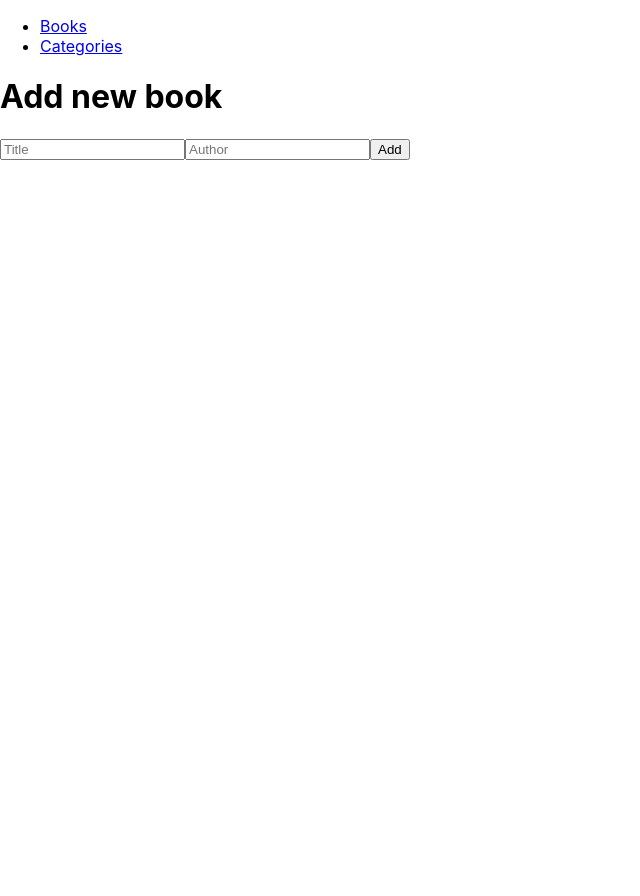
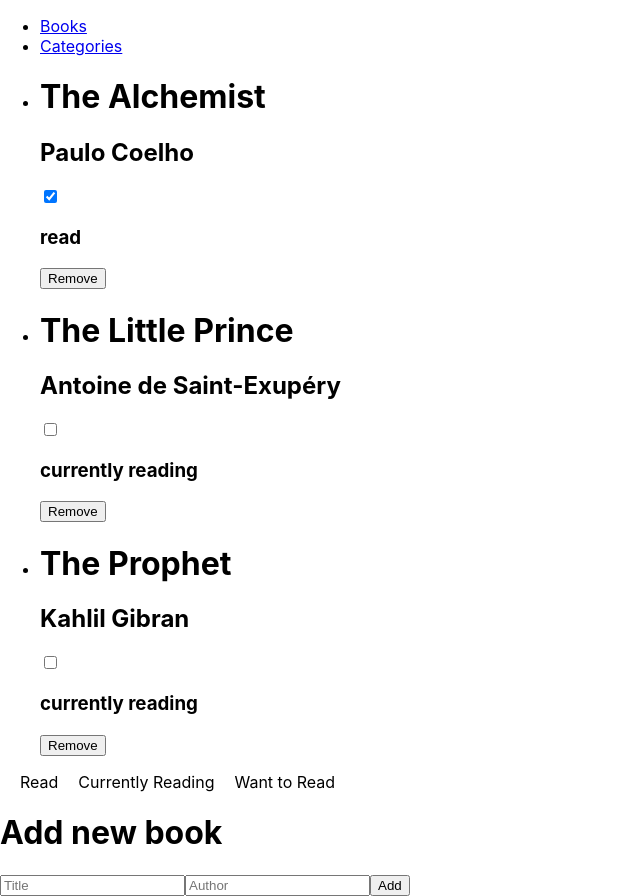
Before and after one commit to didierganthier/bookstore-react, a React (Create React App) app: page / in a window 1280 px wide. Shown: the whole page, without its empty margins (0-640 px from the left). Before the commit the page ends 800 px from the top, so only its background shows below. Built offline with nearby package versions, Linux system fonts and the light colour scheme.

Commit message:
Add toggling

```diff
--- a/package.json
+++ b/package.json
@@ -14,6 +14,7 @@
     "react-router-dom": "^6.4.3",
     "react-scripts": "5.0.1",
     "redux": "^4.2.0",
+    "uuid": "^9.0.0",
     "web-vitals": "^2.1.4"
   },
   "scripts": {
--- a/src/components/Book.js
+++ b/src/components/Book.js
@@ -1,20 +1,31 @@
+/* eslint-disable jsx-a11y/click-events-have-key-events */
+/* eslint-disable jsx-a11y/no-noninteractive-element-interactions */
 import React from 'react';
 import PropTypes from 'prop-types';
+import { useDispatch } from 'react-redux';
+import { removeBook, toggleBook } from '../redux/books/books';
 
 const Book = (props) => {
-  const { title, author } = props;
+  const {
+    id, title, author, progress,
+  } = props;
+  const dispatch = useDispatch();
   return (
-    <div>
+    <li key={id}>
       <h1>{title}</h1>
       <h2>{author}</h2>
-      <button type="button">Remove</button>
-    </div>
+      <input checked={progress === 'read'} type="checkbox" onClick={() => dispatch(toggleBook(id))} />
+      <h3>{progress}</h3>
+      <button type="button" onClick={() => dispatch(removeBook(id))}>Remove</button>
+    </li>
   );
 };
 
 Book.propTypes = {
+  id: PropTypes.string.isRequired,
   title: PropTypes.string.isRequired,
   author: PropTypes.string.isRequired,
+  progress: PropTypes.string.isRequired,
 };
 
 export default Book;
--- a/src/components/InputForm.js
+++ b/src/components/InputForm.js
@@ -1,33 +1,32 @@
 import React, { useState } from 'react';
-import PropTypes from 'prop-types';
+import { useDispatch } from 'react-redux';
+import { v4 as uuidv4 } from 'uuid';
+import { addBook } from '../redux/books/books';
 
-const InputForm = (props) => {
-  const { setBooks, books } = props;
+const InputForm = () => {
+  const dispatch = useDispatch();
 
   const [title, setTitle] = useState('');
   const [author, setAuthor] = useState('');
 
-  const addBook = (e) => {
+  const submitAddBook = (e) => {
     e.preventDefault();
-    const newBook = {
+    dispatch(addBook({
+      id: uuidv4(),
       title,
       author,
-    };
-    setBooks([...books, newBook]);
+    }));
+    setTitle('');
+    setAuthor('');
   };
 
   return (
     <form onSubmit={(e) => addBook(e)}>
-      <input type="text" onChange={(e) => setTitle(e.target.value)} placeholder="Title" />
-      <input type="text" onChange={(e) => setAuthor(e.target.value)} placeholder="Author" />
-      <button type="submit" onClick={(e) => addBook(e)}>Add</button>
+      <input type="text" value={title} onChange={(e) => setTitle(e.target.value)} placeholder="Title" />
+      <input type="text" value={author} onChange={(e) => setAuthor(e.target.value)} placeholder="Author" />
+      <button type="submit" onClick={(e) => submitAddBook(e)}>Add</button>
     </form>
   );
 };
 
-InputForm.propTypes = {
-  books: PropTypes.arrayOf(PropTypes.objectOf(PropTypes.string)).isRequired,
-  setBooks: PropTypes.func.isRequired,
-};
-
 export default InputForm;
--- a/src/index.css
+++ b/src/index.css
@@ -25,3 +25,16 @@ code {
     'Courier New',
     monospace;
 }
+
+.books {
+  display: flex;
+  flex-direction: row;
+  margin: 0%;
+  padding: 0%;
+}
+
+.books li {
+  list-style: none;
+  padding-left: 20px;
+  cursor: pointer;
+}
--- a/src/index.js
+++ b/src/index.js
@@ -2,15 +2,19 @@ import React from 'react';
 import ReactDOM from 'react-dom/client';
 import { BrowserRouter as Router } from 'react-router-dom';
 import './index.css';
+import { Provider } from 'react-redux';
 import App from './App';
 import Navbar from './components/Navbar';
+import configureStore from './redux/configureStore';
 
 const root = ReactDOM.createRoot(document.getElementById('root'));
 root.render(
   <React.StrictMode>
-    <Router>
-      <Navbar />
-      <App />
-    </Router>
+    <Provider store={configureStore}>
+      <Router>
+        <Navbar />
+        <App />
+      </Router>
+    </Provider>
   </React.StrictMode>,
 );
--- a/src/pages/Books.js
+++ b/src/pages/Books.js
@@ -1,23 +1,31 @@
-import React, { useState } from 'react';
+import React from 'react';
+import { useSelector } from 'react-redux';
 import Book from '../components/Book';
 import InputForm from '../components/InputForm';
 
 const Books = () => {
-  const [books, setBooks] = useState([]);
+  const books = useSelector((configureStore) => configureStore.book);
 
   return (
     <div>
       <ul>
         {books.map((book) => (
           <Book
+            id={book.id}
             key={book.toString()}
             title={book.title}
             author={book.author}
+            progress={book.progress}
           />
         ))}
       </ul>
+      <ul className="books">
+        <li>Read</li>
+        <li>Currently Reading</li>
+        <li>Want to Read</li>
+      </ul>
       <h1>Add new book</h1>
-      <InputForm books={books} setBooks={setBooks} />
+      <InputForm />
     </div>
   );
 };
--- a/src/redux/books/books.js
+++ b/src/redux/books/books.js
@@ -1,20 +1,24 @@
-const ADD_BOOK = 'book-store/books/ADD_BOOK';
-const REMOVE_BOOK = 'book-store/books/REMOVE_BOOK';
+const ADD_BOOK = 'bookstore/books/ADD_BOOK';
+const REMOVE_BOOK = 'bookstore/books/REMOVE_BOOK';
+const TOGGLE_BOOK = 'bookstore/books/TOGGLE_BOOK';
 const initialState = [
   {
     id: '1',
-    title: 'title 1',
-    author: 'author 1',
+    title: 'The Alchemist',
+    author: 'Paulo Coelho',
+    progress: 'read',
   },
   {
     id: '2',
-    title: 'title 2',
-    author: 'author 2',
+    title: 'The Little Prince',
+    author: 'Antoine de Saint-Exupéry',
+    progress: 'currently reading',
   },
   {
     id: '3',
-    title: 'title 3',
-    author: 'author 3',
+    title: 'The Prophet',
+    author: 'Kahlil Gibran',
+    progress: 'currently reading',
   },
 ];
 
@@ -22,6 +26,16 @@ const bookReducer = (state = initialState, action) => {
   switch (action.type) {
     case ADD_BOOK:
       return [...state, action.payload];
+    case TOGGLE_BOOK:
+      return state.map((book) => {
+        if (book.id === action.payload) {
+          return {
+            ...book,
+            progress: book.progress === 'read' ? 'currently reading' : 'read',
+          };
+        }
+        return book;
+      });
     case REMOVE_BOOK:
       return state.filter((item) => item.id !== action.payload);
     default: return state;
@@ -36,5 +50,10 @@ const removeBook = (id) => ({
   payload: id,
 });
 
+const toggleBook = (id) => ({
+  type: TOGGLE_BOOK,
+  payload: id,
+});
+
 export default bookReducer;
-export { addBook, removeBook };
+export { addBook, removeBook, toggleBook };
```
Also changed, not shown: 1 other file (tests, documents, lock files or other folders).
